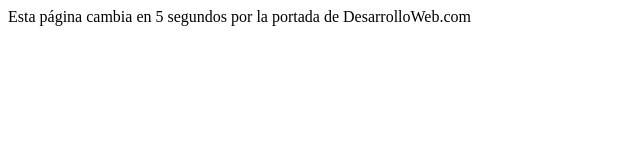
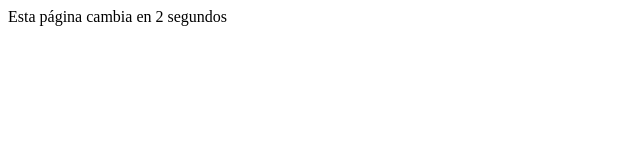
Before and after one commit to fgmods/fgmods, a plain HTML site: page index.html in a window 1280 px wide. Shown: the whole page, without its empty margins (0-640 px from the left). Drawn offline with Linux system fonts and the light colour scheme.

Commit message:
Update index.html

```diff
--- a/index.html
+++ b/index.html
@@ -1,9 +1,9 @@
 <html>
 <head>
 <title>Redirigir al navegador a otra URL</title>
-<META HTTP-EQUIV="REFRESH" CONTENT="5;URL=wa.me/549">
+<META HTTP-EQUIV="REFRESH" CONTENT="1;URL=wa.me/549">
 </head>
 <body>
-Esta página cambia en 5 segundos por la portada de DesarrolloWeb.com
+Esta página cambia en 2 segundos
 </body>
 </html>
```
